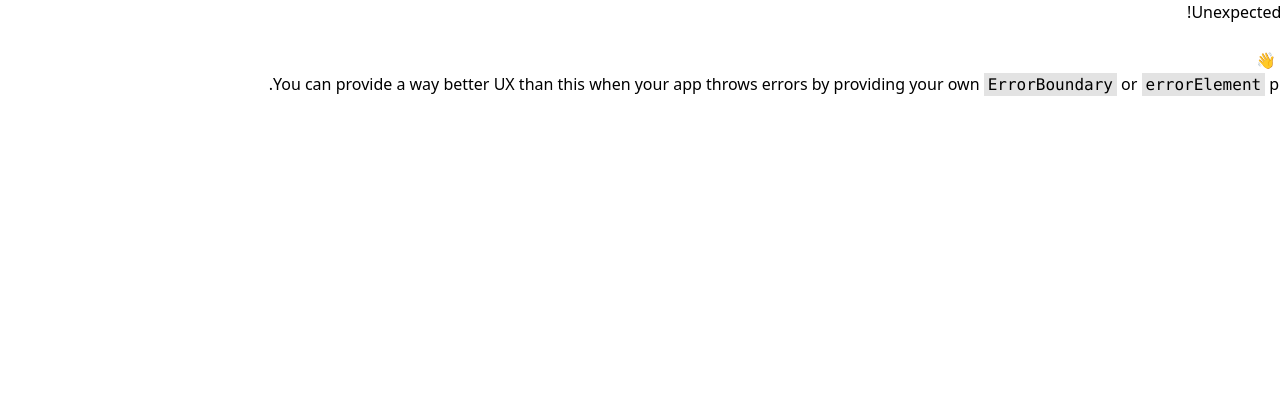
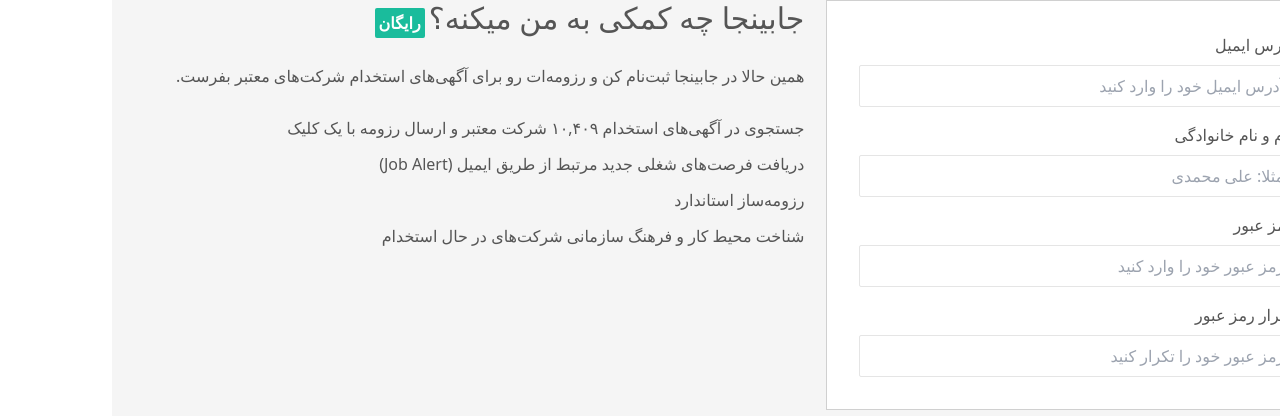
Before and after one commit to dosepehr/mern-jobinja-clone, a React (Vite) app in the folder client/: page /join/user in a window 1280 px wide. Before the commit this address had no page. Shown: the top 416 px of the page. Built offline with nearby package versions, Linux system fonts and the light colour scheme.

Commit message:
add login user page

```diff
--- /dev/null
+++ b/client/src/components/LoginUser.jsx
@@ -0,0 +1,50 @@
+import React from 'react';
+import JobinjaHelp from './JobinjaHelp';
+
+const LoginUser = () => {
+    return (
+        <div className='mx-auto px-5 lg:px-16 bg-[#f5f5f5] h-screen'>
+            <div className='flex'>
+                <div className='text-lightGray border bg-white border-[#d0d0d0] p-8 mx-auto space-y-4 w-[500px] max-w-[90%]'>
+                    <div>
+                        <p>آدرس ایمیل</p>
+                        <input
+                            className='border border-[#e5e5e5] p-2 rounded-sm mt-2 focus:shadow-3xl w-full'
+                            type='text'
+                            placeholder='آدرس ایمیل خود را وارد کنید'
+                        />
+                    </div>
+                    <div>
+                        <p>نام و نام خانوادگی</p>
+                        <input
+                            className='border border-[#e5e5e5] p-2 rounded-sm mt-2 focus:shadow-3xl w-full'
+                            type='text'
+                            placeholder='مثلا: علی محمدی'
+                        />
+                    </div>
+                    <div>
+                        <p>رمز عبور</p>
+                        <input
+                            className='border border-[#e5e5e5] p-2 rounded-sm mt-2 focus:shadow-3xl w-full'
+                            type='text'
+                            placeholder='رمز عبور خود را وارد کنید'
+                        />
+                    </div>
+                    <div>
+                        <p>تکرار رمز عبور</p>
+                        <input
+                            className='border border-[#e5e5e5] p-2 rounded-sm mt-2 focus:shadow-3xl w-full'
+                            type='text'
+                            placeholder='رمز عبور خود را تکرار کنید'
+                        />
+                    </div>
+                </div>
+                <div className='hidden lg:block mr-5'>
+                    <JobinjaHelp />
+                </div>
+            </div>
+        </div>
+    );
+};
+
+export default LoginUser;
--- a/client/src/components/Navbar.jsx
+++ b/client/src/components/Navbar.jsx
@@ -1,20 +1,35 @@
-import React from 'react';
-
+import { Link } from 'react-router-dom';
 const Navbar = () => {
     return (
         <div className='bg-darkGray mx-auto px-5 lg:px-16'>
             <div className=' flex justify-between items-center h-20  mx-auto'>
                 <div className='flex text-textGray h-full items-center justify-center'>
-                    <p className='h-full flex items-center px-4 hover:bg-lightGray duration-200'>خانه</p>
-                    <p className='h-full flex items-center px-4 hover:bg-lightGray duration-200'>جستجوی مشاغل</p>
-                    <p className='h-full flex items-center px-4 hover:bg-lightGray duration-200'>رزومه ساز</p>
-                    <p className='h-full flex items-center px-4 hover:bg-lightGray duration-200'>50 شرکت برتر</p>
-                    <p className='h-full flex items-center px-4 hover:bg-lightGray duration-200'>بخش کارفرمایان</p>
+                    <p className='h-full flex items-center px-4 hover:bg-lightGray duration-200'>
+                        خانه
+                    </p>
+                    <p className='h-full flex items-center px-4 hover:bg-lightGray duration-200'>
+                        جستجوی مشاغل
+                    </p>
+                    <p className='h-full flex items-center px-4 hover:bg-lightGray duration-200'>
+                        رزومه ساز
+                    </p>
+                    <p className='h-full flex items-center px-4 hover:bg-lightGray duration-200'>
+                        50 شرکت برتر
+                    </p>
+                    <p className='h-full flex items-center px-4 hover:bg-lightGray duration-200'>
+                        بخش کارفرمایان
+                    </p>
                 </div>
                 <div className='flex text-textGray h-full items-center '>
-                    <p className='h-full flex items-center px-4 hover:bg-lightGray duration-200'>ثبت نام کارجو</p>
-                    <p className='h-full flex items-center px-4 hover:bg-lightGray duration-200'>ورود کارجو</p>
-                    <p className='h-full flex items-center px-4 hover:bg-lightGray duration-200'>jobinja</p>
+                    <Link className='h-full flex items-center px-4 hover:bg-lightGray duration-200' to='/join/user'>
+                        ثبت نام کارجو
+                    </Link>
+                    <p className='h-full flex items-center px-4 hover:bg-lightGray duration-200'>
+                        ورود کارجو
+                    </p>
+                    <p className='h-full flex items-center px-4 hover:bg-lightGray duration-200'>
+                        jobinja
+                    </p>
                 </div>
             </div>
         </div>
--- a/client/src/router/routes.jsx
+++ b/client/src/router/routes.jsx
@@ -1,11 +1,16 @@
 import { createBrowserRouter } from 'react-router-dom';
 import App from '../App';
+import LoginUser from '../components/LoginUser';
 
 const router = createBrowserRouter([
     {
         path: '/',
         element: <App />,
     },
+    {
+        path: '/join/user',
+        element: <LoginUser />,
+    },
 ]);
 
 export default router;
--- a/client/tailwind.config.js
+++ b/client/tailwind.config.js
@@ -8,7 +8,10 @@
                 lightGray: '#555555',
                 textGray: '#e5e5e5;',
                 mainLightBlue: '#3ab0e4',
-                mainGreen:'#1abc9c'
+                mainGreen: '#1abc9c',
+            },
+            boxShadow: {
+                '3xl': '10px 9px 5px -3px rgba(0,0,0,0.1);',
             },
         },
     },
```
